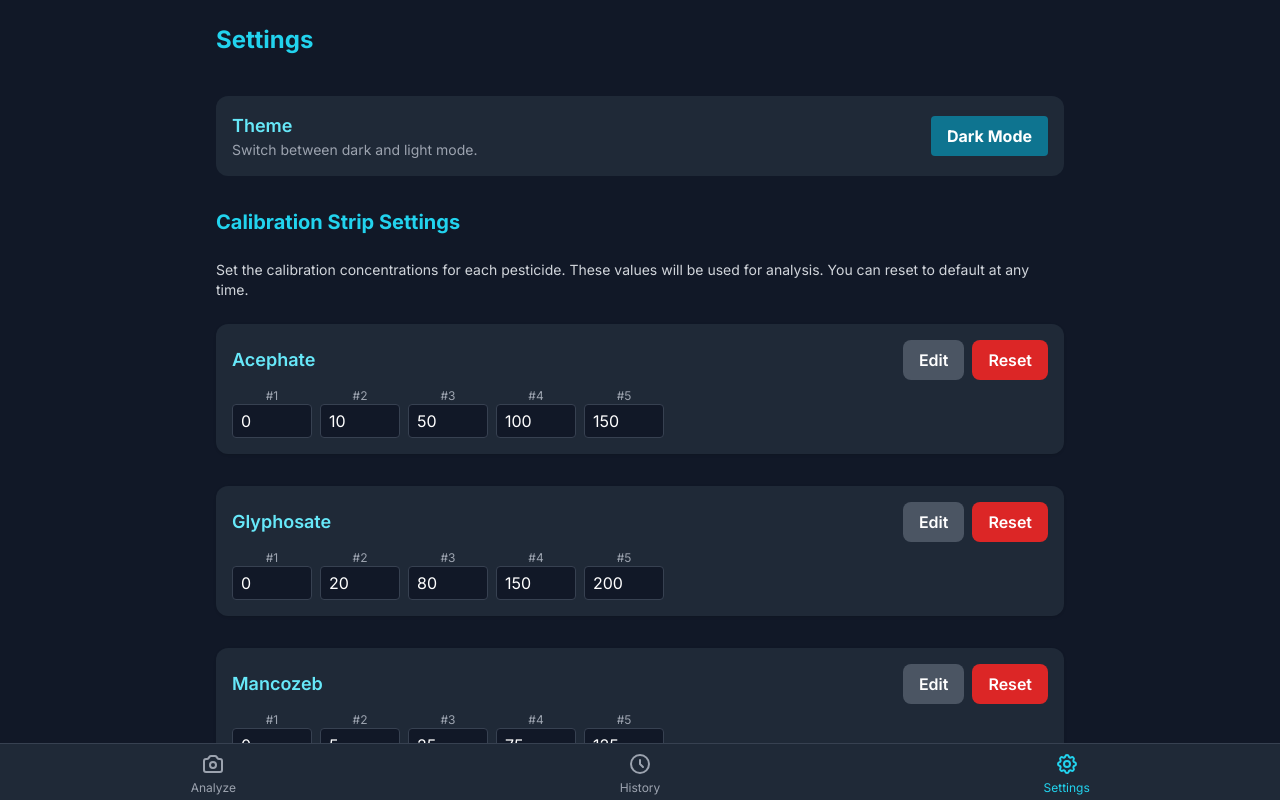
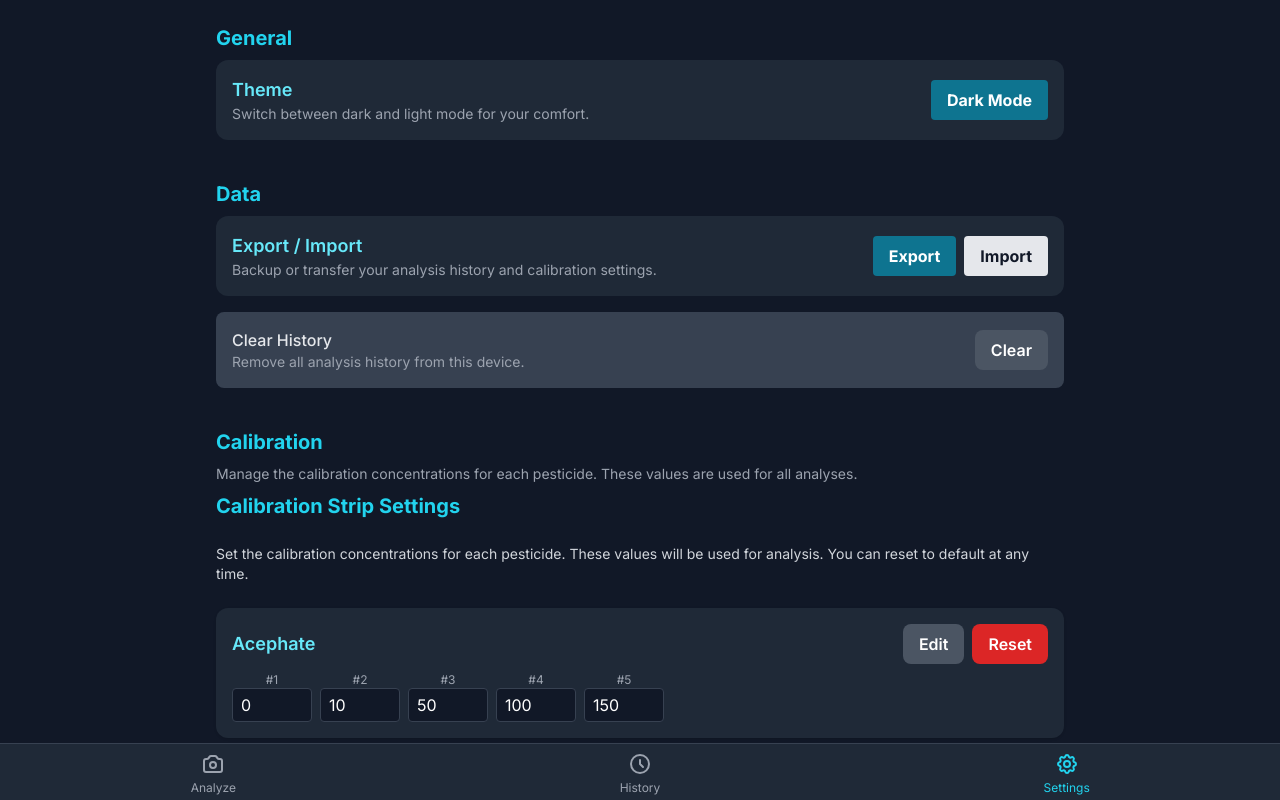
Before and after one commit to e-muzi/biosensor-analysis-platform, a React (Vite) app: page / in a window 1280 px wide. Both pictures are taken after a click on the button "Settings". Built offline with nearby package versions, Linux system fonts and the light colour scheme.

Commit message:
feat: modify setting screen

```diff
--- /dev/null
+++ b/components/settings/AboutSection.tsx
@@ -0,0 +1,15 @@
+import React from 'react';
+
+export const AboutSection: React.FC = () => (
+  <section>
+    <h2 className="text-xl font-bold text-cyan-400 mb-2">About</h2>
+    <div className="bg-gray-800 p-4 rounded-xl text-center">
+      <h3 className="text-lg font-semibold text-cyan-300 mb-1">Biosensor Analysis App</h3>
+      <p className="text-gray-400 text-xs">Version: <span className="font-mono">v2.3.7-beta</span></p>
+      <p className="text-gray-400 text-xs">Build: 2024-07-14</p>
+      <div className="mt-2">
+        <a href="https://github.com/e-muzi/biosensor-apptesting" target="_blank" rel="noopener noreferrer" className="text-cyan-400 hover:underline text-xs">Project GitHub</a>
+      </div>
+    </div>
+  </section>
+);
--- a/components/settings/CalibrationSettings.tsx
+++ b/components/settings/CalibrationSettings.tsx
@@ -32,6 +32,16 @@ export const CalibrationSettings: React.FC = () => {
       [pesticide]: PREDEFINED_PESTICIDES.find(p => p.name === pesticide)?.curve.map(pt => pt.concentration) || []
     }));
     setEditing(null);
+  };
+
+  const handleResetAll = () => {
+    if (window.confirm('Are you sure you want to reset all calibration settings to default?')) {
+      resetAll();
+      setLocalCal(Object.fromEntries(
+        PREDEFINED_PESTICIDES.map(p => [p.name, p.curve.map(pt => pt.concentration)])
+      ));
+      setEditing(null);
+    }
   };
 
   return (
@@ -72,7 +82,7 @@ export const CalibrationSettings: React.FC = () => {
         ))}
       </div>
       <div className="mt-8 flex justify-end">
-        <AppButton onClick={resetAll} variant="danger">Reset All to Default</AppButton>
+        <AppButton onClick={handleResetAll} variant="danger">Reset All to Default</AppButton>
       </div>
     </div>
   );
--- /dev/null
+++ b/components/settings/DataSettings.tsx
@@ -0,0 +1,105 @@
+import React, { useRef } from 'react';
+import { SettingsSection } from './SettingsSection';
+import { useHistoryStore } from '../../state/historyStore';
+import { useCalibrationStore } from '../../state/calibrationStore';
+
+export const DataSettings: React.FC = () => {
+  const { records, setRecords, clearHistory } = useHistoryStore();
+  const { userCalibrations, setCalibration } = useCalibrationStore();
+  const fileInputRef = useRef<HTMLInputElement>(null);
+
+  // Export data as JSON
+  const handleExport = () => {
+    const data = {
+      history: records,
+      calibrations: userCalibrations,
+    };
+    const blob = new Blob([JSON.stringify(data, null, 2)], { type: 'application/json' });
+    const url = URL.createObjectURL(blob);
+    const a = document.createElement('a');
+    a.href = url;
+    a.download = 'biosensor-app-data.json';
+    a.click();
+    URL.revokeObjectURL(url);
+  };
+
+  // Import data from JSON
+  const handleImport = (e: React.ChangeEvent<HTMLInputElement>) => {
+    const file = e.target.files?.[0];
+    if (!file) return;
+    if (!window.confirm('Importing will overwrite your current history and calibration settings. Continue?')) {
+      e.target.value = '';
+      return;
+    }
+    const reader = new FileReader();
+    reader.onload = (event) => {
+      try {
+        const data = JSON.parse(event.target?.result as string);
+        if (data.history && Array.isArray(data.history)) {
+          setRecords(data.history);
+        }
+        if (data.calibrations && typeof data.calibrations === 'object') {
+          Object.entries(data.calibrations).forEach(([pesticide, concentrations]) => {
+            if (Array.isArray(concentrations)) {
+              setCalibration(pesticide, concentrations as number[]);
+            }
+          });
+        }
+        alert('Import successful!');
+      } catch (err) {
+        alert('Import failed: Invalid file format.');
+      }
+    };
+    reader.readAsText(file);
+    // Reset input so same file can be imported again if needed
+    e.target.value = '';
+  };
+
+  // Confirm before clearing history
+  const handleClearHistory = () => {
+    if (window.confirm('Are you sure you want to clear all analysis history? This cannot be undone.')) {
+      clearHistory();
+      window.location.reload();
+    }
+  };
+
+  return (
+    <section>
+      <h2 className="text-xl font-bold text-cyan-400 mb-2">Data</h2>
+      <div className="bg-gray-800 p-4 rounded-xl flex flex-col md:flex-row items-center justify-between gap-4 mb-4">
+        <div>
+          <h3 className="text-lg font-semibold text-cyan-300">Export / Import</h3>
+          <p className="text-gray-400 text-sm">Backup or transfer your analysis history and calibration settings.</p>
+        </div>
+        <div className="flex gap-2 mt-2 md:mt-0">
+          <button
+            className="px-4 py-2 rounded bg-cyan-700 text-white font-bold hover:bg-cyan-600 transition-colors"
+            onClick={handleExport}
+          >
+            Export
+          </button>
+          <button
+            className="px-4 py-2 rounded bg-gray-200 text-gray-900 font-bold hover:bg-gray-300 transition-colors"
+            onClick={() => fileInputRef.current?.click()}
+          >
+            Import
+          </button>
+          <input
+            type="file"
+            accept="application/json"
+            ref={fileInputRef}
+            className="hidden"
+            onChange={handleImport}
+          />
+        </div>
+      </div>
+      <SettingsSection
+        title="Clear History"
+        description="Permanently delete all analysis history from this device. This cannot be undone."
+        actionLabel="Clear"
+        actionDescription="Remove all analysis history from this device."
+        onAction={handleClearHistory}
+      />
+    </section>
+  );
+};
--- a/components/settings/SettingsScreen.tsx
+++ b/components/settings/SettingsScreen.tsx
@@ -1,46 +1,20 @@
 import React from 'react';
+import { ThemeSettings } from './ThemeSettings';
+import { DataSettings } from './DataSettings';
 import { CalibrationSettings } from './CalibrationSettings';
-import { SettingsSection } from './SettingsSection';
-import { useThemeStore } from '../../state/themeStore';
+import { AboutSection } from './AboutSection';
 
 export const SettingsScreen: React.FC = () => {
-  const { theme, toggleTheme } = useThemeStore();
-
   return (
-    <div className="p-4 md:p-6 max-w-4xl mx-auto flex flex-col space-y-8">
-      <h1 className="text-2xl font-bold text-cyan-400 mb-2">Settings</h1>
-      <div className="bg-gray-800 p-4 rounded-xl flex items-center justify-between">
-        <div>
-          <h2 className="text-lg font-semibold text-cyan-300">Theme</h2>
-          <p className="text-gray-400 text-sm">Switch between dark and light mode.</p>
-        </div>
-        <button
-          className={`px-4 py-2 rounded font-bold transition-colors duration-200 ${theme === 'dark' ? 'bg-cyan-700 text-white' : 'bg-gray-200 text-gray-900'}`}
-          onClick={toggleTheme}
-        >
-          {theme === 'dark' ? 'Dark Mode' : 'Light Mode'}
-        </button>
-      </div>
-      <CalibrationSettings />
-      <SettingsSection
-        title="Clear History"
-        description="Permanently delete all analysis history from this device. This cannot be undone."
-        actionLabel="Clear"
-        actionDescription="Remove all analysis history from this device."
-        onAction={() => {
-          localStorage.removeItem('history-store');
-          window.location.reload();
-        }}
-      />
-      <div className="bg-gray-800 p-4 rounded-xl text-center mt-8">
-        <h2 className="text-lg font-semibold text-cyan-300 mb-1">About</h2>
-        <p className="text-gray-300 text-sm mb-2">Biosensor Analysis App</p>
-        <p className="text-gray-400 text-xs">Version: <span className="font-mono">v2.3.7-beta</span></p>
-        <p className="text-gray-400 text-xs">Build: 2024-07-14</p>
-        <div className="mt-2">
-          <a href="https://github.com/e-muzi/biosensor-apptesting" target="_blank" rel="noopener noreferrer" className="text-cyan-400 hover:underline text-xs">Project GitHub</a>
-        </div>
-      </div>
+    <div className="p-4 md:p-6 max-w-4xl mx-auto flex flex-col space-y-10">
+      <ThemeSettings />
+      <DataSettings />
+      <section>
+        <h2 className="text-xl font-bold text-cyan-400 mb-2">Calibration</h2>
+        <p className="text-gray-400 text-sm mb-2">Manage the calibration concentrations for each pesticide. These values are used for all analyses.</p>
+        <CalibrationSettings />
+      </section>
+      <AboutSection />
     </div>
   );
 };
--- /dev/null
+++ b/components/settings/ThemeSettings.tsx
@@ -0,0 +1,23 @@
+import React from 'react';
+import { useThemeStore } from '../../state/themeStore';
+
+export const ThemeSettings: React.FC = () => {
+  const { theme, toggleTheme } = useThemeStore();
+  return (
+    <section>
+      <h2 className="text-xl font-bold text-cyan-400 mb-2">General</h2>
+      <div className="bg-gray-800 p-4 rounded-xl flex items-center justify-between">
+        <div>
+          <h3 className="text-lg font-semibold text-cyan-300">Theme</h3>
+          <p className="text-gray-400 text-sm">Switch between dark and light mode for your comfort.</p>
+        </div>
+        <button
+          className={`px-4 py-2 rounded font-bold transition-colors duration-200 ${theme === 'dark' ? 'bg-cyan-700 text-white' : 'bg-gray-200 text-gray-900'}`}
+          onClick={toggleTheme}
+        >
+          {theme === 'dark' ? 'Dark Mode' : 'Light Mode'}
+        </button>
+      </div>
+    </section>
+  );
+};
--- a/state/historyStore.ts
+++ b/state/historyStore.ts
@@ -1,32 +1,36 @@
 import { create } from 'zustand';
-import { persist, createJSONStorage } from 'zustand/middleware';
-import type { HistoryRecord } from '../types';
+import { persist } from 'zustand/middleware';
+import type { AnalysisResult } from '../types';
+
+export interface HistoryRecord {
+  id: string;
+  name: string;
+  timestamp: string;
+  imageSrc: string;
+  results: AnalysisResult[];
+}
 
 interface HistoryState {
   records: HistoryRecord[];
   addRecord: (record: HistoryRecord) => void;
-  removeRecord: (id: string) => void;
-  updateRecordName: (id: string, newName: string) => void;
   clearHistory: () => void;
+  deleteRecord: (id: string) => void;
+  updateRecordName: (id: string, name: string) => void;
+  setRecords: (records: HistoryRecord[]) => void;
 }
 
 export const useHistoryStore = create<HistoryState>()(
   persist(
     (set, get) => ({
       records: [],
-      addRecord: (record) => set({ records: [record, ...get().records] }),
-      removeRecord: (id) => set({ records: get().records.filter((r) => r.id !== id) }),
-      updateRecordName: (id, newName) =>
-        set({
-          records: get().records.map((r) =>
-            r.id === id ? { ...r, name: newName } : r
-          ),
-        }),
+      addRecord: (record) => set(state => ({ records: [record, ...state.records] })),
       clearHistory: () => set({ records: [] }),
+      deleteRecord: (id) => set(state => ({ records: state.records.filter(r => r.id !== id) })),
+      updateRecordName: (id, name) => set(state => ({
+        records: state.records.map(r => r.id === id ? { ...r, name } : r)
+      })),
+      setRecords: (records) => set({ records }),
     }),
-    {
-      name: 'aptasense-history-storage',
-      storage: createJSONStorage(() => localStorage),
-    }
+    { name: 'history-store' }
   )
 );
```
